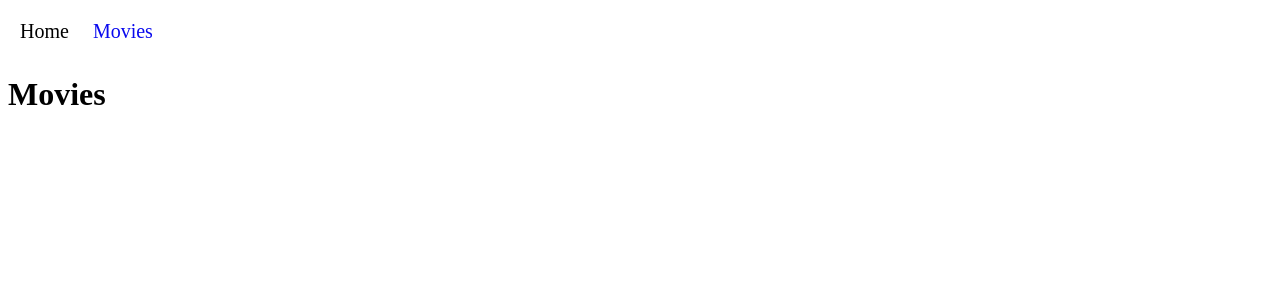
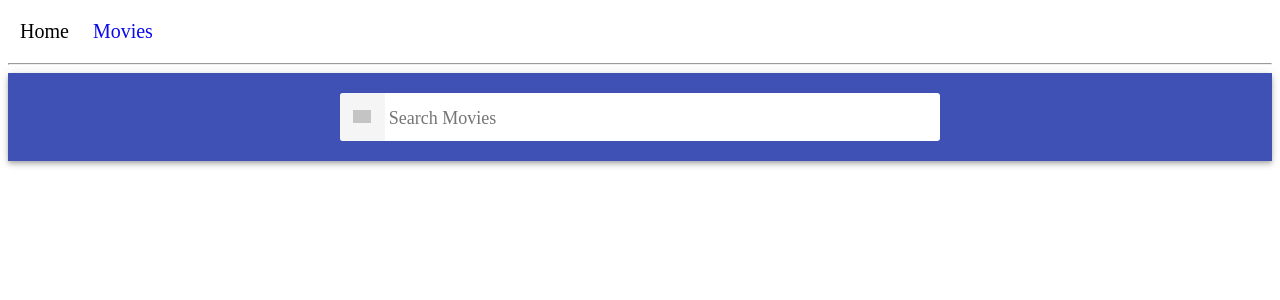
Before and after one commit to mykolasenyuk/goit-react-hw-05-movies, a React (Create React App) app: page /movies in a window 1280 px wide. Shown: the top 300 px of the page. Built offline with nearby package versions, Linux system fonts and the light colour scheme; grey boxes are pictures that could not be loaded.

Commit message:
added searchBar btn goBack

```diff
--- a/src/components/App/App.jsx
+++ b/src/components/App/App.jsx
@@ -2,7 +2,7 @@ import React from 'react';
 import { Switch, Route } from 'react-router-dom';
 import AppBar from '../AppBar/AppBar';
 import HomeView from '../views/HomeView';
-import Movies from '../views/Movies';
+import MoviesPage from '../MoviesPage/MoviesPage';
 import NotFoundView from '../views/NotFoundView';
 import MovieDetailsView from '../views/MovieDetailsView';
 export default function App() {
@@ -16,7 +16,7 @@ export default function App() {
         </Route>
 
         <Route path="/movies" exact>
-          <Movies />
+          <MoviesPage />
         </Route>
 
         <Route path="/movies/:movieId">
--- a/src/components/Cast/Cast.jsx
+++ b/src/components/Cast/Cast.jsx
@@ -8,7 +8,7 @@ export default function Cast() {
   const [actors, setActors] = useState([]);
   useEffect(() => {
     fetchCastById(movieId).then(cast => setActors(cast));
-    console.log(fetchCastById(movieId));
+    // console.log(fetchCastById(movieId));
   }, [movieId]);
 
   return (
--- a/src/components/MoviesPage/MoviesPage.jsx
+++ b/src/components/MoviesPage/MoviesPage.jsx
@@ -0,0 +1,44 @@
+import { useState, useEffect } from 'react';
+import SearchBar from '../SearchBar/SearchBar';
+// import MoviesPage from './MoviesPage';
+import { useHistory, useLocation } from 'react-router-dom';
+import { fetchSearcingMovies } from '../../services/api';
+// import HomePage from '../views/HomeView';
+import { Link } from 'react-router-dom';
+
+export default function MoviesPage() {
+  const [movies, setMovies] = useState([]);
+  const history = useHistory();
+  const location = useLocation();
+  const searchQuery = new URLSearchParams(location.search).get('query');
+  console.log(searchQuery);
+
+  useEffect(() => {
+    if (!searchQuery) return;
+    fetchSearcingMovies(searchQuery).then(movies => setMovies(movies));
+  }, [searchQuery]);
+
+  const handleSubmit = query => {
+    if (!query || query === searchQuery) return;
+
+    setMovies([]);
+
+    history.push({
+      ...location,
+      search: `query=${query}`,
+    });
+  };
+  return (
+    <>
+      <SearchBar onSubmit={handleSubmit} />
+      <ul>
+        {movies &&
+          movies.map(movie => (
+            <li key={movie.id}>
+              <Link to={`/movies/${movie.id}`}>{movie.title}</Link>
+            </li>
+          ))}
+      </ul>
+    </>
+  );
+}
--- a/src/components/Navigation/Navigation.js
+++ b/src/components/Navigation/Navigation.js
@@ -9,6 +9,7 @@ const Navigation = () => (
     <NavLink to="/movies" className={s.NavLink} activeClassName={s.activeLink}>
       Movies
     </NavLink>
+    <hr />
   </nav>
 );
 export default Navigation;
--- /dev/null
+++ b/src/components/SearchBar/SearchBar.jsx
@@ -0,0 +1,43 @@
+import { useState } from 'react';
+// import { toast } from 'react-toastify';
+import s from './SearchBar.module.css';
+// import PropTypes from 'prop-types';
+
+export default function SearchBar({ onSubmit }) {
+  const [name, setName] = useState('');
+
+  const handleNameChange = e => {
+    setName(e.currentTarget.value.toLowerCase());
+  };
+  const handleSubmit = e => {
+    e.preventDefault();
+    if (name.trim() === '') {
+      //   toast.warn('Enter valid name,please!');
+      return;
+    }
+    onSubmit(name);
+    setName('');
+  };
+
+  return (
+    <header className={s.Searchbar}>
+      <form className={s.SearchForm} onSubmit={handleSubmit}>
+        <button type="submit" className={s.SearchFormButton}>
+          <span className={s.SearchFormButtonLabel}></span>
+        </button>
+
+        <input
+          onChange={handleNameChange}
+          className={s.SearchFormInput}
+          type="text"
+          value={name}
+          placeholder="Search Movies"
+        />
+      </form>
+    </header>
+  );
+}
+
+// SearchBar.propTypes = {
+//   onSubmit: PropTypes.func.isRequired,
+// };
--- /dev/null
+++ b/src/components/SearchBar/SearchBar.module.css
@@ -0,0 +1,75 @@
+.Searchbar {
+  top: 0;
+  left: 0;
+  position: sticky;
+  z-index: 1100;
+  display: flex;
+  justify-content: center;
+  align-items: center;
+  min-height: 64px;
+  padding-right: 24px;
+  padding-left: 24px;
+  padding-top: 12px;
+  padding-bottom: 12px;
+  color: #fff;
+  background-color: #3f51b5;
+  box-shadow: 0px 2px 4px -1px rgba(0, 0, 0, 0.2),
+    0px 4px 5px 0px rgba(0, 0, 0, 0.14), 0px 1px 10px 0px rgba(0, 0, 0, 0.12);
+}
+
+.SearchForm {
+  display: flex;
+  align-items: center;
+  width: 100%;
+  max-width: 600px;
+  background-color: #fff;
+  border-radius: 3px;
+  overflow: hidden;
+}
+
+.SearchFormButton {
+  display: inline-block;
+  width: 48px;
+  height: 48px;
+  border: 0;
+  background-image: url('https://image.flaticon.com/icons/svg/149/149852.svg');
+  background-size: 40%;
+  background-repeat: no-repeat;
+  background-position: center;
+  opacity: 0.6;
+  transition: opacity 250ms cubic-bezier(0.4, 0, 0.2, 1);
+  cursor: pointer;
+  outline: none;
+}
+
+.SearchFormButton:hover {
+  opacity: 1;
+}
+
+.SearchFormButtonLabel {
+  position: absolute;
+  width: 1px;
+  height: 1px;
+  padding: 0;
+  overflow: hidden;
+  clip: rect(0, 0, 0, 0);
+  white-space: nowrap;
+  clip-path: inset(50%);
+  border: 0;
+}
+
+.SearchFormInput {
+  display: inline-block;
+  width: 100%;
+  font: inherit;
+  font-size: 20px;
+  border: none;
+  outline: none;
+  padding-left: 4px;
+  padding-right: 4px;
+}
+
+.SearchFormInput::placeholder {
+  font: inherit;
+  font-size: 18px;
+}
--- a/src/components/views/HomeView.js
+++ b/src/components/views/HomeView.js
@@ -12,7 +12,6 @@ export default function HomePage() {
 
   return (
     <>
-      <h1>Homepage</h1>
       <ul>
         {movies &&
           movies.map(movie => (
--- a/src/components/views/MovieDetailsView.js
+++ b/src/components/views/MovieDetailsView.js
@@ -3,7 +3,7 @@ import { Link, Switch, Route, useRouteMatch } from 'react-router-dom';
 import { useParams } from 'react-router-dom';
 import Cast from '../Cast/Cast';
 import Reviews from '../Reviews/Reviews';
-
+import { useHistory } from 'react-router-dom';
 import { fetchMovieById } from '../../services/api';
 
 export default function MovieDetailsView() {
@@ -13,17 +13,27 @@ export default function MovieDetailsView() {
   //   console.log(match);
   const [movie, setMovie] = useState(null);
   const { movieId } = useParams();
+  const history = useHistory();
 
   useEffect(() => {
     fetchMovieById(movieId).then(movie => setMovie(movie));
     // console.log(fetchMovieById(movieId));
   }, [movieId]);
 
+  // console.log(location);
+  // const sortOrder = new URLSearchParams(location.search).get('/movies') ?? '/';
+  // console.log(sortOrder);
+  const onBackBtn = () => {
+    history.goBack();
+  };
+
   return (
     <>
       {movie && (
         <div>
-          <button type="button">Go back</button>
+          <button type="button" onClick={onBackBtn}>
+            Go back
+          </button>
           <img
             src={`https://image.tmdb.org/t/p/w500${movie.poster_path}`}
             alt={movie.original_title}
@@ -39,10 +49,12 @@ export default function MovieDetailsView() {
             {movie.genres &&
               movie.genres.map(genre => <li key={genre.id}>{genre.name}</li>)}
           </ul>
+          <hr />
           <div>
             <p>Additional information</p>
             <Link to={`${url}/cast`}>Cast</Link>
             <Link to={`${url}/reviews`}>Reviews</Link>
+            <hr />
           </div>
           <Switch>
             <Route path="/movies/:movieId/cast">
--- a/src/services/api.js
+++ b/src/services/api.js
@@ -1,7 +1,7 @@
 import axios from 'axios';
 
-// const API_KEY = '1aa8151ecc72e8e6dae871e3aeaed3b2';
-// const BASE_URL = 'https://api.themoviedb.org/3';
+const API_KEY = '1aa8151ecc72e8e6dae871e3aeaed3b2';
+const BASE_URL = 'https://api.themoviedb.org/3';
 // ${BASE_URL}trending/movie/day?api_key=${API_KEY}
 // movie/${id}?api_key=${API_KEY}&language=en-US
 // movie/${id}/credits?api_key=${API_KEY}
@@ -9,9 +9,7 @@ import axios from 'axios';
 export const fetchTrendingMovies = async () => {
   try {
     const tredingFilms = await axios
-      .get(
-        `https://api.themoviedb.org/3/trending/movie/day?api_key=87547ad0a5cfee0fba05460a073a9eb9`,
-      )
+      .get(`${BASE_URL}/trending/movie/day?api_key=${API_KEY}`)
       .then(({ data }) => data.results);
     return tredingFilms;
   } catch (error) {
@@ -19,6 +17,18 @@ export const fetchTrendingMovies = async () => {
   }
 };
 
+export const fetchSearcingMovies = async query => {
+  try {
+    const searchingMovies = await axios
+      .get(
+        `${BASE_URL}/search/movie?api_key=${API_KEY}&language=en-US&page=1&include_adult=false&query=${query}`,
+      )
+      .then(({ data }) => data.results);
+    return searchingMovies;
+  } catch (error) {
+    console.error(error);
+  }
+};
 // const fetchSearchingMovies = query => {
 //   const { data } = axios.get(
 //     `search/movie?api_key=${API_KEY}&language=en-US&page=1&include_adult=false&query=${query}`,
@@ -29,9 +39,7 @@ export const fetchTrendingMovies = async () => {
 export const fetchMovieById = async id => {
   try {
     const movieDetails = await axios
-      .get(
-        `https://api.themoviedb.org/3/movie/${id}?api_key=87547ad0a5cfee0fba05460a073a9eb9`,
-      )
+      .get(`${BASE_URL}/movie/${id}?api_key=${API_KEY}`)
       .then(res => res.data);
     return movieDetails;
   } catch (error) {
@@ -42,9 +50,7 @@ export const fetchMovieById = async id => {
 export const fetchCastById = async id => {
   try {
     const getCast = await axios
-      .get(
-        `https://api.themoviedb.org/3/movie/${id}/credits?api_key=87547ad0a5cfee0fba05460a073a9eb9`,
-      )
+      .get(`${BASE_URL}/movie/${id}/credits?api_key=${API_KEY}`)
       .then(res => res.data)
       .then(data => data.cast);
     return getCast;
@@ -56,9 +62,7 @@ export const fetchCastById = async id => {
 export const fetchReviewById = async id => {
   try {
     const getMovieReviews = await axios
-      .get(
-        `https://api.themoviedb.org/3/movie/${id}/reviews?api_key=87547ad0a5cfee0fba05460a073a9eb9`,
-      )
+      .get(`${BASE_URL}/movie/${id}/reviews?api_key=${API_KEY}`)
       .then(res => res.data)
       .then(data => data.results);
     return getMovieReviews;
@@ -66,21 +70,6 @@ export const fetchReviewById = async id => {
     console.error(error);
   }
 };
-// const fetchReviewById = async id => {
-//   const { data } = await axios.get(
-//     `movie/${id}/reviews?api_key=${API_KEY}&language=en-US&page=1`,
-//   );
-
-//   if (data) return data;
-// };
-
-// export default {
-//   fetchTrendingMovies,
-//   fetchSearchingMovies,
-//   fetchMovieById,
-//   fetchCastById,
-//   fetchReviewById,
-// };
 
 // export class ApiService {
 //   async fetchTrendingMovies() {
```
